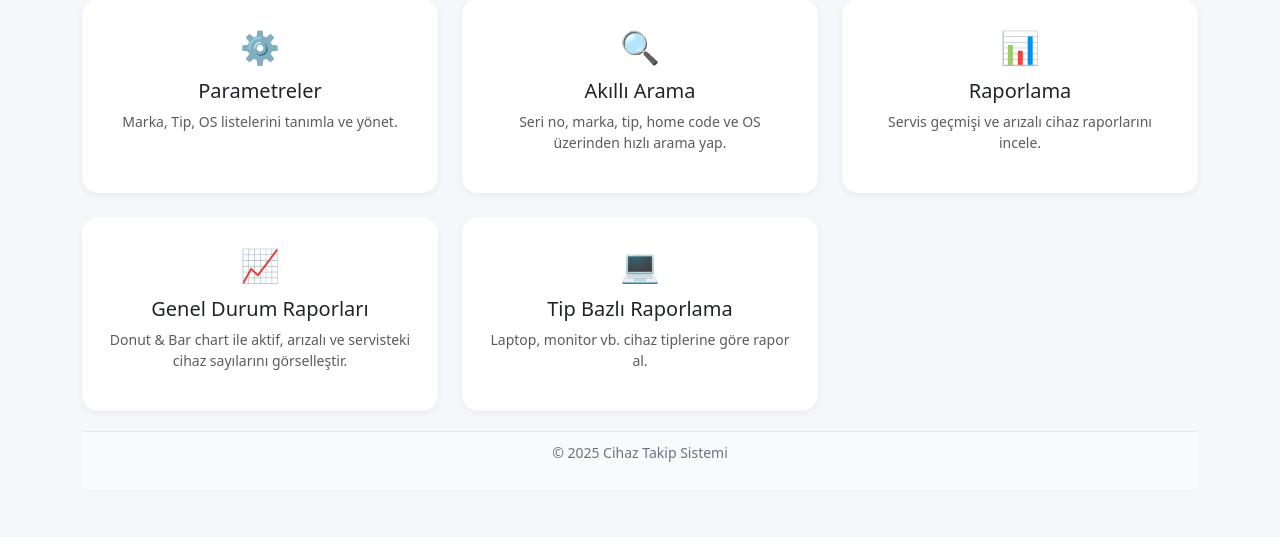
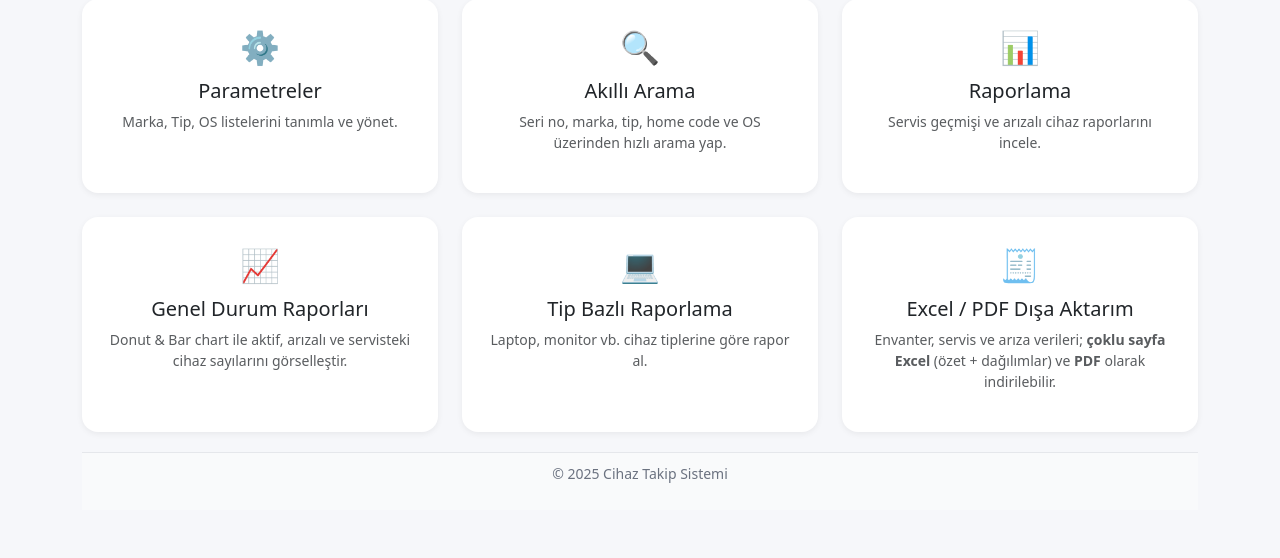
Before and after one commit to mexmettat/it-asset-tracking-MAGNA, a Flask app: page /kullanim in a window 1280 px wide. Shown: the part 471-1029 px from the top of the page. Before the commit the page ends 933 px from the top, so only its background shows below. Run offline with Flask 3, Linux system fonts and the light colour scheme.

Commit message:
updated user guide part

```diff
--- a/templates/kullanim.html
+++ b/templates/kullanim.html
@@ -145,7 +145,18 @@
         <p class="text-muted small">Laptop, monitor vb. cihaz tiplerine göre rapor al.</p>
       </div>
     </div>
-</div>
+
+    <!-- Excel ve PDF Rapor Çoklu Dışa Aktarım -->
+  <div class="col-md-6 col-lg-4">
+    <div class="card info-card h-100 text-center p-4">
+      <div class="info-icon">🧾</div>
+      <h5>Excel / PDF Dışa Aktarım</h5>
+      <p class="text-muted small">
+        Envanter, servis ve arıza verileri; <strong>çoklu sayfa Excel</strong> (özet + dağılımlar) ve
+        <strong>PDF</strong> olarak indirilebilir.</p>
+    </div>
+  </div>
+  </div>
 
 <!-- Bootstrap JS -->
 <script src="https://cdn.jsdelivr.net/npm/bootstrap@5.3.3/dist/js/bootstrap.bundle.min.js"></script>
```
